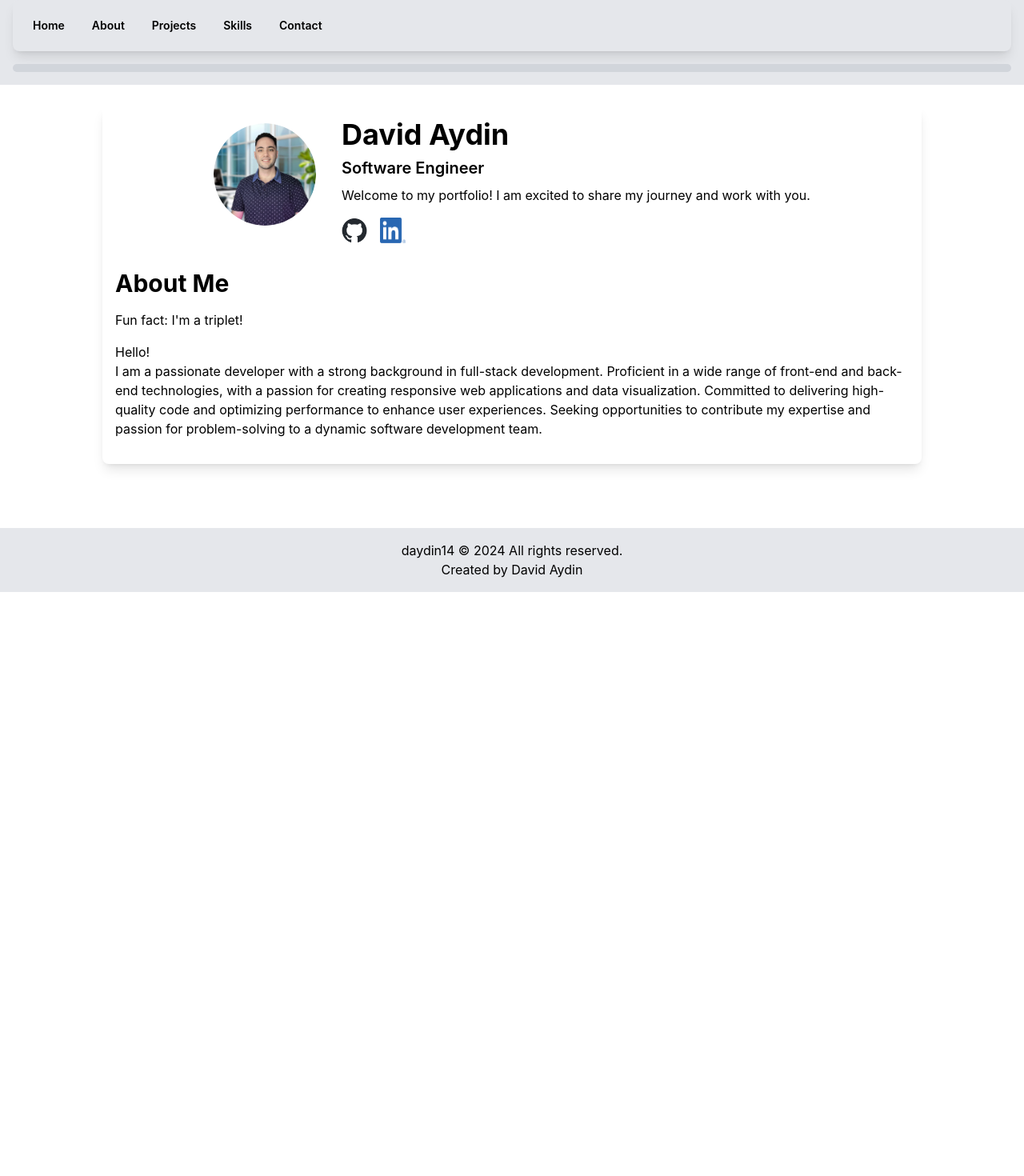
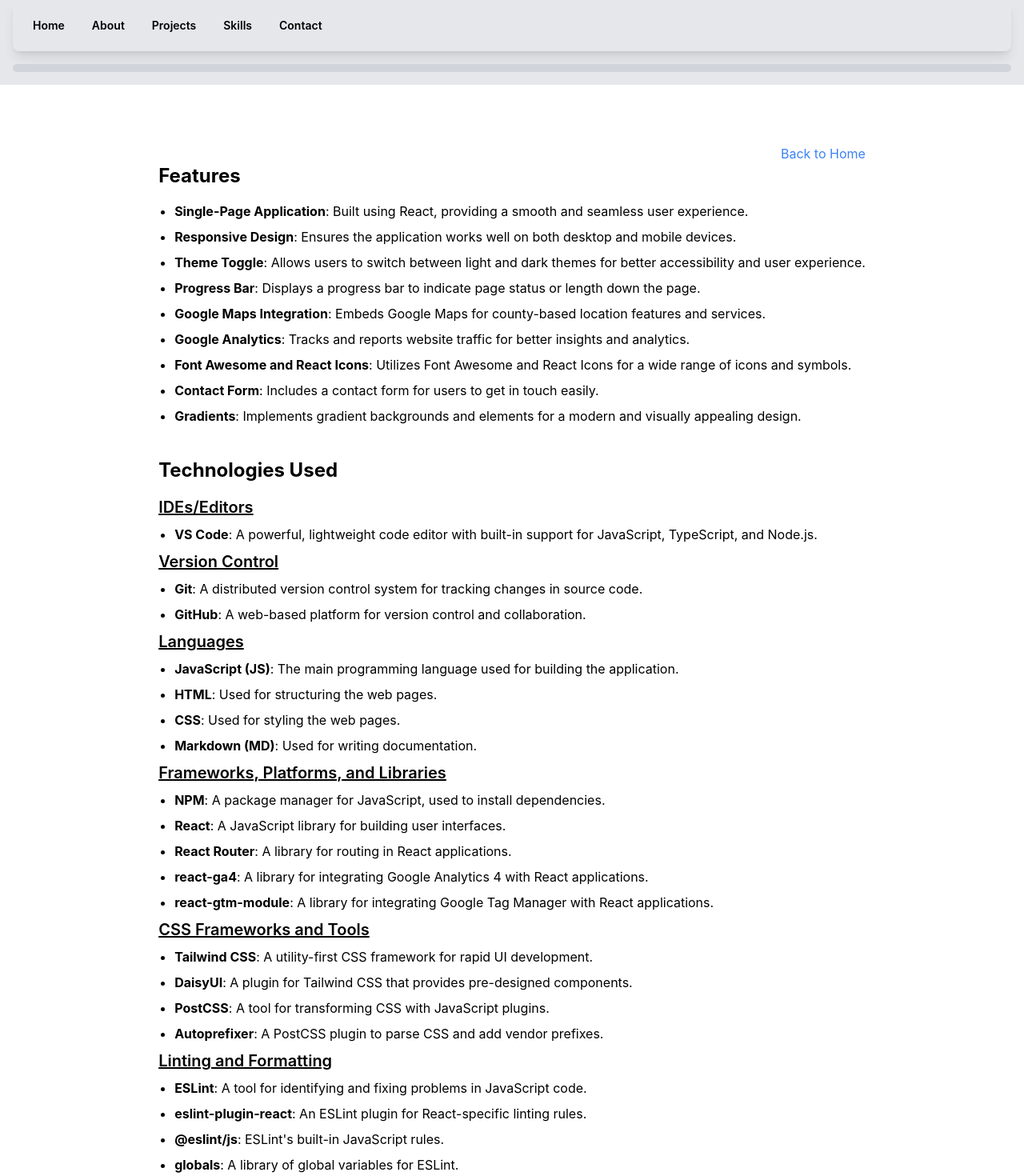
Before and after one commit to daydin14/daydin14.github.io, a React (Create React App) app in the folder portfolio/: page /about in a window 1280 px wide. Shown: the part 60-1530 px from the top of the page at 80% size. Before the commit the page ends 800 px from the top, so only its background shows below. Built offline with nearby package versions, Linux system fonts and the light colour scheme; no server answers.

Commit message:
Refactored About page with Features and Tech-stack information

```diff
--- a/portfolio/src/pages/About.js
+++ b/portfolio/src/pages/About.js
@@ -1,52 +1,73 @@
 // Dependencies
 import React from 'react';
-
-// Images
-import ProfilePicture_BC from '../assets/images/profile-pictures/profile-pic-business-casual.png';
-import GitHubMark from '../assets/images/github-mark/github-mark.png';
-import GitHubMarkWhite from '../assets/images/github-mark/github-mark-white.png';
-import LinkedInIcon from '../assets/images/LinkedIn-Logos/LI-In-Bug.png';
+import { Link } from 'react-router-dom';
 
 const About = () => {
     return (
-        <div className="flex flex-col items-center justify-center bg-white dark:bg-gray-800 text-black dark:text-white">
-            <div className="mb-4 p-4 rounded-lg shadow-lg max-w-screen-lg">
-                <div className="flex flex-row items-center justify-center mb-8">
-                    <img
-                        src={ProfilePicture_BC}
-                        alt="Profile"
-                        className="w-32 h-32 rounded-full mb-4 mr-4"
-                    />
-                    <div className="flex flex-col ml-4">
-                        <h1 className="text-4xl font-bold mb-2">David Aydin</h1>
-                        <h2 className="text-xl font-semibold mb-2">Software Engineer</h2>
-                        <p className="text-center">Welcome to my portfolio! I am excited to share my journey and work with you.</p>
-                        <div className="flex space-x-4 mt-4">
-                            <a href="https://github.com/daydin14" target="_blank" rel="noopener noreferrer">
-                                <img src={GitHubMark} alt="GitHub" className="w-8 h-8 dark:hidden" />
-                                <img src={GitHubMarkWhite} alt="GitHub" className="w-8 h-8 hidden dark:block" />
-                            </a>
-                            <a href="https://www.linkedin.com/in/daydin14" target="_blank" rel="noopener noreferrer">
-                                <img src={LinkedInIcon} alt="LinkedIn" className="w-8 h-8" />
-                            </a>
-                        </div>
-                    </div>
+        <div className="flex flex-col items-center justify-center bg-white dark:bg-gray-800 text-black dark:text-white p-6">
+            <div className="prose dark:prose-dark">
+                <div className="mt-6 text-right">
+                    <Link to="/" className="text-blue-500 hover:underline">Back to Home</Link>
                 </div>
-                <h1 className="text-3xl font-bold mb-4">About Me</h1>
-                <p className="mb-4">
-                    Fun fact: I&apos;m a triplet!
-                </p>
-                <p className="mb-4">
-                    Hello!
-                    <br />
-                    I am a passionate developer with a strong background in full-stack development.
-                    Proficient in a wide range of front-end and back-end technologies, with a passion for creating responsive web applications and data visualization.
-                    Committed to delivering high-quality code and optimizing performance to enhance user experiences.
-                    Seeking opportunities to contribute my expertise and passion for problem-solving to a dynamic software development team.
-                </p>
+                <h2 className="text-2xl font-bold mb-4">Features</h2>
+                <div className='mb-4'>
+                    <ul className="list-disc pl-5 space-y-2">
+                        <li><strong>Single-Page Application</strong>: Built using React, providing a smooth and seamless user experience.</li>
+                        <li><strong>Responsive Design</strong>: Ensures the application works well on both desktop and mobile devices.</li>
+                        <li><strong>Theme Toggle</strong>: Allows users to switch between light and dark themes for better accessibility and user experience.</li>
+                        <li><strong>Progress Bar</strong>: Displays a progress bar to indicate page status or length down the page.</li>
+                        <li><strong>Google Maps Integration</strong>: Embeds Google Maps for county-based location features and services.</li>
+                        <li><strong>Google Analytics</strong>: Tracks and reports website traffic for better insights and analytics.</li>
+                        <li><strong>Font Awesome and React Icons</strong>: Utilizes Font Awesome and React Icons for a wide range of icons and symbols.</li>
+                        <li><strong>Contact Form</strong>: Includes a contact form for users to get in touch easily.</li>
+                        <li><strong>Gradients</strong>: Implements gradient backgrounds and elements for a modern and visually appealing design.</li>
+                    </ul>
+                </div>
+                <br />
+                <h2 className="text-2xl font-bold mb-4">Technologies Used</h2>
+                <div>
+                    <h3 className="text-xl font-semibold underline mt-2 mb-2">IDEs/Editors</h3>
+                    <ul className="list-disc pl-5 space-y-2">
+                        <li><strong>VS Code</strong>: A powerful, lightweight code editor with built-in support for JavaScript, TypeScript, and Node.js.</li>
+                    </ul>
+                    <h3 className="text-xl font-semibold underline mt-2 mb-2">Version Control</h3>
+                    <ul className="list-disc pl-5 space-y-2">
+                        <li><strong>Git</strong>: A distributed version control system for tracking changes in source code.</li>
+                        <li><strong>GitHub</strong>: A web-based platform for version control and collaboration.</li>
+                    </ul>
+                    <h3 className="text-xl font-semibold underline mt-2 mb-2">Languages</h3>
+                    <ul className="list-disc pl-5 space-y-2">
+                        <li><strong>JavaScript (JS)</strong>: The main programming language used for building the application.</li>
+                        <li><strong>HTML</strong>: Used for structuring the web pages.</li>
+                        <li><strong>CSS</strong>: Used for styling the web pages.</li>
+                        <li><strong>Markdown (MD)</strong>: Used for writing documentation.</li>
+                    </ul>
+                    <h3 className="text-xl font-semibold underline mt-2 mb-2">Frameworks, Platforms, and Libraries</h3>
+                    <ul className="list-disc pl-5 space-y-2">
+                        <li><strong>NPM</strong>: A package manager for JavaScript, used to install dependencies.</li>
+                        <li><strong>React</strong>: A JavaScript library for building user interfaces.</li>
+                        <li><strong>React Router</strong>: A library for routing in React applications.</li>
+                        <li><strong>react-ga4</strong>: A library for integrating Google Analytics 4 with React applications.</li>
+                        <li><strong>react-gtm-module</strong>: A library for integrating Google Tag Manager with React applications.</li>
+                    </ul>
+                    <h3 className="text-xl font-semibold underline mt-2 mb-2">CSS Frameworks and Tools</h3>
+                    <ul className="list-disc pl-5 space-y-2">
+                        <li><strong>Tailwind CSS</strong>: A utility-first CSS framework for rapid UI development.</li>
+                        <li><strong>DaisyUI</strong>: A plugin for Tailwind CSS that provides pre-designed components.</li>
+                        <li><strong>PostCSS</strong>: A tool for transforming CSS with JavaScript plugins.</li>
+                        <li><strong>Autoprefixer</strong>: A PostCSS plugin to parse CSS and add vendor prefixes.</li>
+                    </ul>
+                    <h3 className="text-xl font-semibold underline mt-2 mb-2">Linting and Formatting</h3>
+                    <ul className="list-disc pl-5 space-y-2">
+                        <li><strong>ESLint</strong>: A tool for identifying and fixing problems in JavaScript code.</li>
+                        <li><strong>eslint-plugin-react</strong>: An ESLint plugin for React-specific linting rules.</li>
+                        <li><strong>@eslint/js</strong>: ESLint's built-in JavaScript rules.</li>
+                        <li><strong>globals</strong>: A library of global variables for ESLint.</li>
+                    </ul>
+                </div>
             </div>
         </div>
     );
 }
 
-export default About
+export default About;
```
